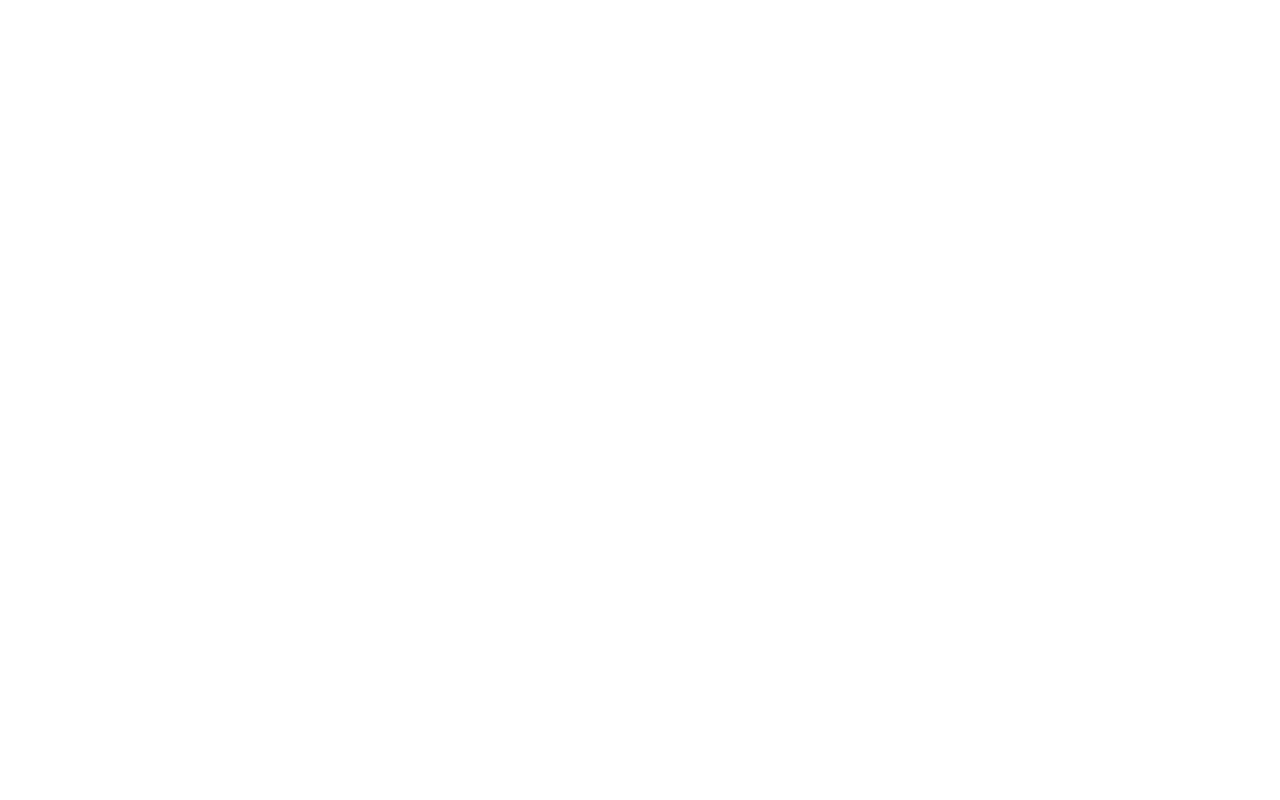
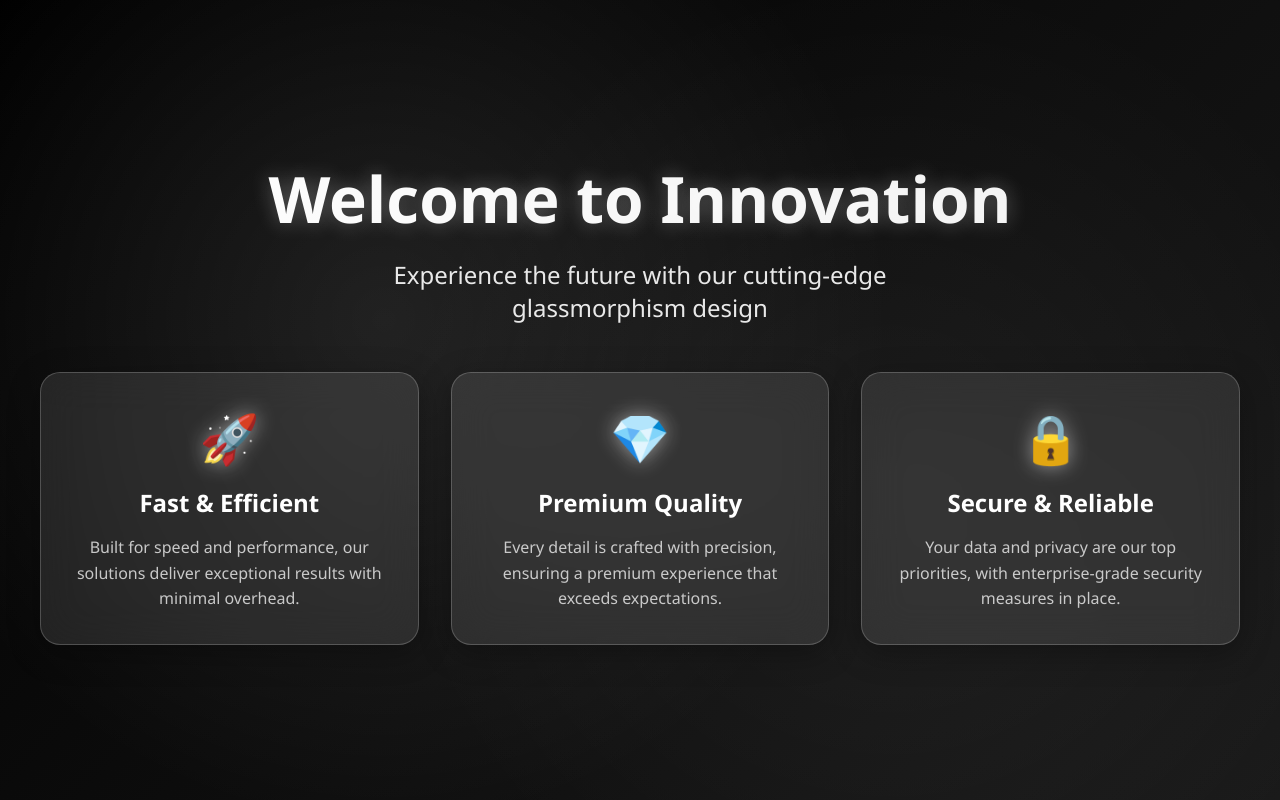
Before and after one commit to LintWeb/project-d251491769696708889, a plain HTML site: page index.html in a window 1280 px wide. Drawn offline with Linux system fonts and the light colour scheme.

Commit message:
Initial AI-generated content
Prompt: make just a hero section with glassmorphism cards. make sure text are properly visible and color pal...

Co-Authored-By: Big Pickle AI <noreply@opencode.ai>

```diff
--- a/index.html
+++ b/index.html
@@ -3,9 +3,178 @@
 <head>
     <meta charset="UTF-8">
     <meta name="viewport" content="width=device-width, initial-scale=1.0">
-    <title>project-d251491769696708889</title>
+    <title>Glassmorphism Hero - Project D251491769696708889</title>
+    <style>
+        * {
+            margin: 0;
+            padding: 0;
+            box-sizing: border-box;
+        }
+
+        body {
+            font-family: 'Segoe UI', Tahoma, Geneva, Verdana, sans-serif;
+            background: linear-gradient(135deg, #000000 0%, #1a1a1a 100%);
+            color: #ffffff;
+            min-height: 100vh;
+            overflow-x: hidden;
+        }
+
+        .hero {
+            min-height: 100vh;
+            display: flex;
+            align-items: center;
+            justify-content: center;
+            padding: 2rem;
+            position: relative;
+        }
+
+        .hero::before {
+            content: '';
+            position: absolute;
+            top: 0;
+            left: 0;
+            right: 0;
+            bottom: 0;
+            background: radial-gradient(circle at 30% 40%, rgba(255, 255, 255, 0.1) 0%, transparent 50%),
+                        radial-gradient(circle at 70% 60%, rgba(255, 255, 255, 0.05) 0%, transparent 50%);
+            pointer-events: none;
+        }
+
+        .hero-content {
+            text-align: center;
+            z-index: 1;
+            max-width: 1200px;
+            width: 100%;
+        }
+
+        .hero-title {
+            font-size: clamp(2rem, 5vw, 4rem);
+            font-weight: 700;
+            margin-bottom: 1rem;
+            text-shadow: 0 0 20px rgba(255, 255, 255, 0.3);
+            background: linear-gradient(45deg, #ffffff, #f0f0f0);
+            -webkit-background-clip: text;
+            -webkit-text-fill-color: transparent;
+            background-clip: text;
+        }
+
+        .hero-subtitle {
+            font-size: clamp(1rem, 2vw, 1.5rem);
+            margin-bottom: 3rem;
+            opacity: 0.9;
+            max-width: 600px;
+            margin-left: auto;
+            margin-right: auto;
+        }
+
+        .cards-container {
+            display: grid;
+            grid-template-columns: repeat(auto-fit, minmax(300px, 1fr));
+            gap: 2rem;
+            margin-top: 2rem;
+        }
+
+        .glass-card {
+            background: rgba(255, 255, 255, 0.1);
+            backdrop-filter: blur(20px);
+            -webkit-backdrop-filter: blur(20px);
+            border: 1px solid rgba(255, 255, 255, 0.2);
+            border-radius: 20px;
+            padding: 2rem;
+            text-align: center;
+            transition: all 0.3s ease;
+            box-shadow: 0 8px 32px rgba(0, 0, 0, 0.3);
+            position: relative;
+            overflow: hidden;
+        }
+
+        .glass-card::before {
+            content: '';
+            position: absolute;
+            top: -50%;
+            left: -50%;
+            width: 200%;
+            height: 200%;
+            background: linear-gradient(45deg, transparent, rgba(255, 255, 255, 0.1), transparent);
+            transform: rotate(45deg);
+            transition: all 0.6s ease;
+            opacity: 0;
+        }
+
+        .glass-card:hover {
+            transform: translateY(-10px);
+            box-shadow: 0 20px 40px rgba(0, 0, 0, 0.4);
+        }
+
+        .glass-card:hover::before {
+            opacity: 1;
+            animation: shimmer 1.5s ease-in-out;
+        }
+
+        @keyframes shimmer {
+            0% { transform: translateX(-100%) translateY(-100%) rotate(45deg); }
+            100% { transform: translateX(100%) translateY(100%) rotate(45deg); }
+        }
+
+        .card-icon {
+            font-size: 3rem;
+            margin-bottom: 1rem;
+            filter: drop-shadow(0 0 10px rgba(255, 255, 255, 0.5));
+        }
+
+        .card-title {
+            font-size: 1.5rem;
+            font-weight: 600;
+            margin-bottom: 1rem;
+            color: #ffffff;
+        }
+
+        .card-description {
+            font-size: 1rem;
+            line-height: 1.6;
+            opacity: 0.8;
+            color: #f0f0f0;
+        }
+
+        @media (max-width: 768px) {
+            .hero {
+                padding: 1rem;
+            }
+
+            .cards-container {
+                grid-template-columns: 1fr;
+                gap: 1.5rem;
+            }
+
+            .glass-card {
+                padding: 1.5rem;
+            }
+        }
+    </style>
 </head>
 <body>
-    <!-- Blank white page -->
+    <section class="hero">
+        <div class="hero-content">
+            <h1 class="hero-title">Welcome to Innovation</h1>
+            <p class="hero-subtitle">Experience the future with our cutting-edge glassmorphism design</p>
+            <div class="cards-container">
+                <div class="glass-card">
+                    <div class="card-icon">🚀</div>
+                    <h3 class="card-title">Fast & Efficient</h3>
+                    <p class="card-description">Built for speed and performance, our solutions deliver exceptional results with minimal overhead.</p>
+                </div>
+                <div class="glass-card">
+                    <div class="card-icon">💎</div>
+                    <h3 class="card-title">Premium Quality</h3>
+                    <p class="card-description">Every detail is crafted with precision, ensuring a premium experience that exceeds expectations.</p>
+                </div>
+                <div class="glass-card">
+                    <div class="card-icon">🔒</div>
+                    <h3 class="card-title">Secure & Reliable</h3>
+                    <p class="card-description">Your data and privacy are our top priorities, with enterprise-grade security measures in place.</p>
+                </div>
+            </div>
+        </div>
+    </section>
 </body>
 </html>
```
